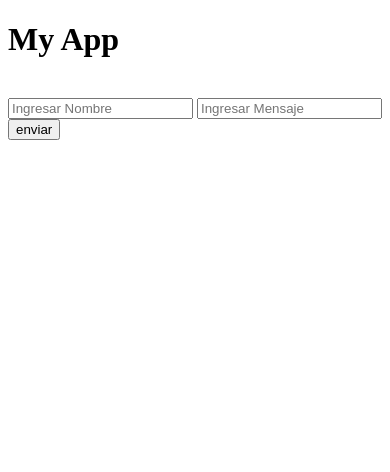
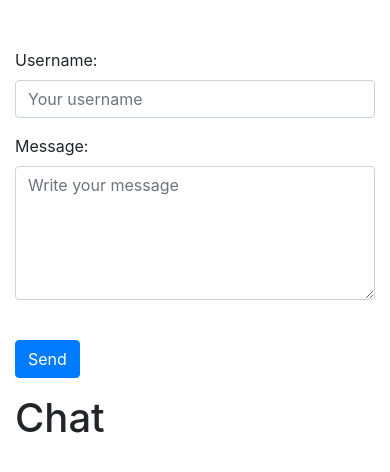
Before and after one commit to iajosecb/sockets, a website: page public/index.html in a window 390 px wide. Drawn offline with nearby package versions, Linux system fonts and the light colour scheme; no server answers.

Commit message:
Integration Bootstrap 4

```diff
--- a/public/index.html
+++ b/public/index.html
@@ -6,15 +6,39 @@
     <title>My Aplication with Sockets</title>
     <script src="/socket.io/socket.io.js"></script>
     <script src="main.js"></script>
+    <link rel="stylesheet" href="https://cdn.jsdelivr.net/npm/bootstrap@4.5.3/dist/css/bootstrap.min.css" >
 </head>
 <body>
-    <h1>My App</h1>
-    <div id="messages"></div>
-    <br/>
-    <form id="chat" onsubmit="return addMessage(this);">
-        <input type="text" name="username" id="username" placeholder="Ingresar Nombre">
-        <input type="text" name="message" id="message" placeholder="Ingresar Mensaje">
-        <input type="submit" value="enviar">
-    </form>
+
+    <div class="container mt-5">
+        <div class="row">
+            <div class="col-md-6">
+                <form id="chat" onsubmit="return addMessage(this);">
+                    <div class="form-group">
+                        <label for="username">Username:</label>
+                        <input type="text" class="form-control" id="username" placeholder="Your username" required>
+                    </div>
+
+                    <div class="form-group">
+                        <label for="message">Message:</label>
+                        <textarea class="form-control" id="message" cols="30" rows="5"
+                        placeholder="Write your message"></textarea>
+                    </div>
+
+                    <div class="form-group">
+                        <br>
+                        <input type="submit" class="btn btn-primary" value="Send">
+                    </div>
+                </form>
+            </div>
+            <div class="col-md-6">
+                <h1>Chat</h1>
+                <div id="messages" class="messages-box"></div>
+            </div>
+        </div>
+    </div>
+
+    <script src="https://code.jquery.com/jquery-3.5.1.slim.min.js" ></script>
+    <script src="https://cdn.jsdelivr.net/npm/bootstrap@4.5.3/dist/js/bootstrap.bundle.min.js" ></script>
 </body>
 </html>
--- a/public/main.js
+++ b/public/main.js
@@ -10,7 +10,7 @@ function render(data) {
     var html = data.map(function(elemt, index){
         return(
             `<div>
-                <strong>${elemt.username}</strong>
+                <strong>${elemt.username}: </strong>
                 <em>${elemt.text}</em>
             </div>`);
     }).join(" ");
```
Also changed, not shown: server/main.js (+1 -7 lines).
